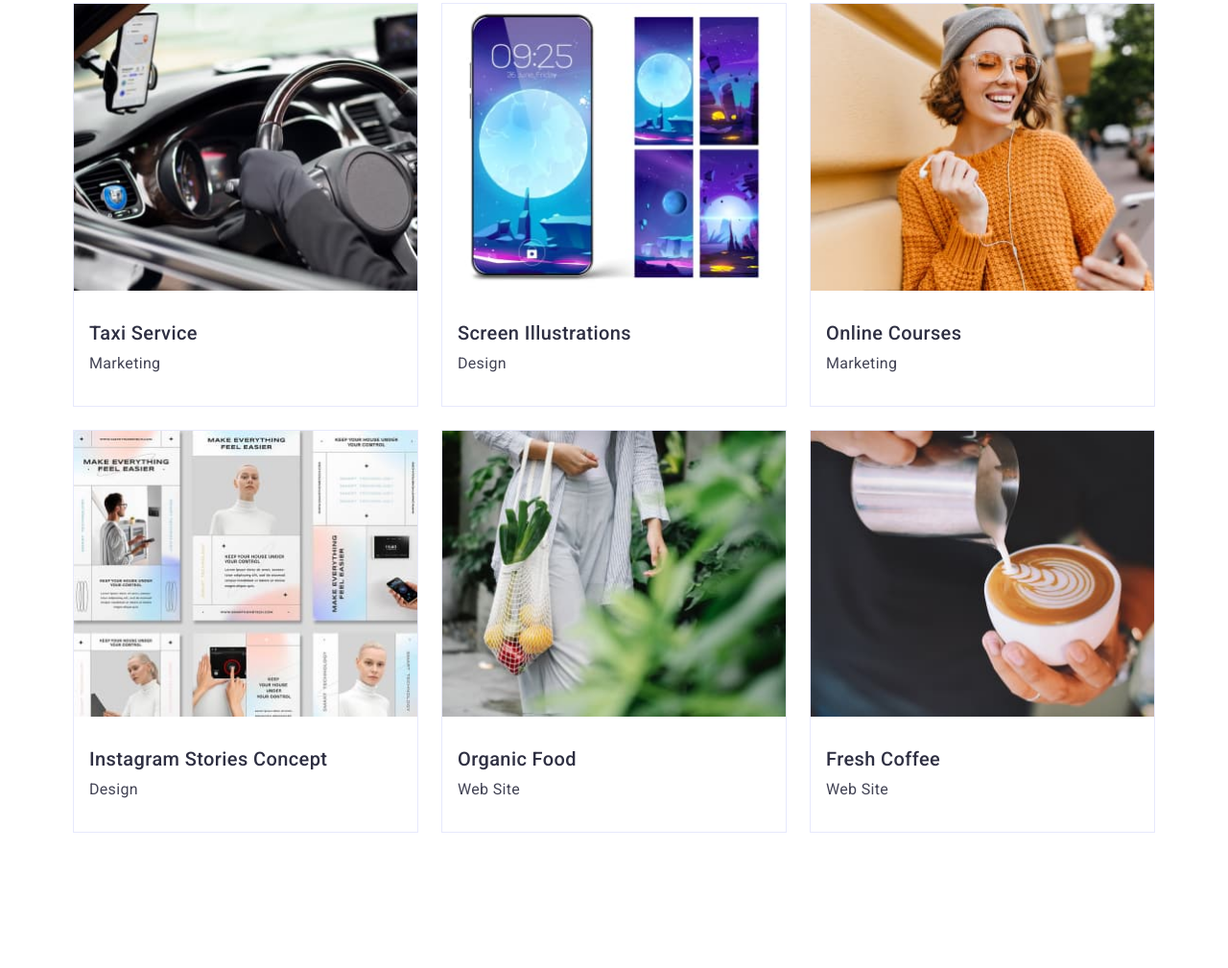
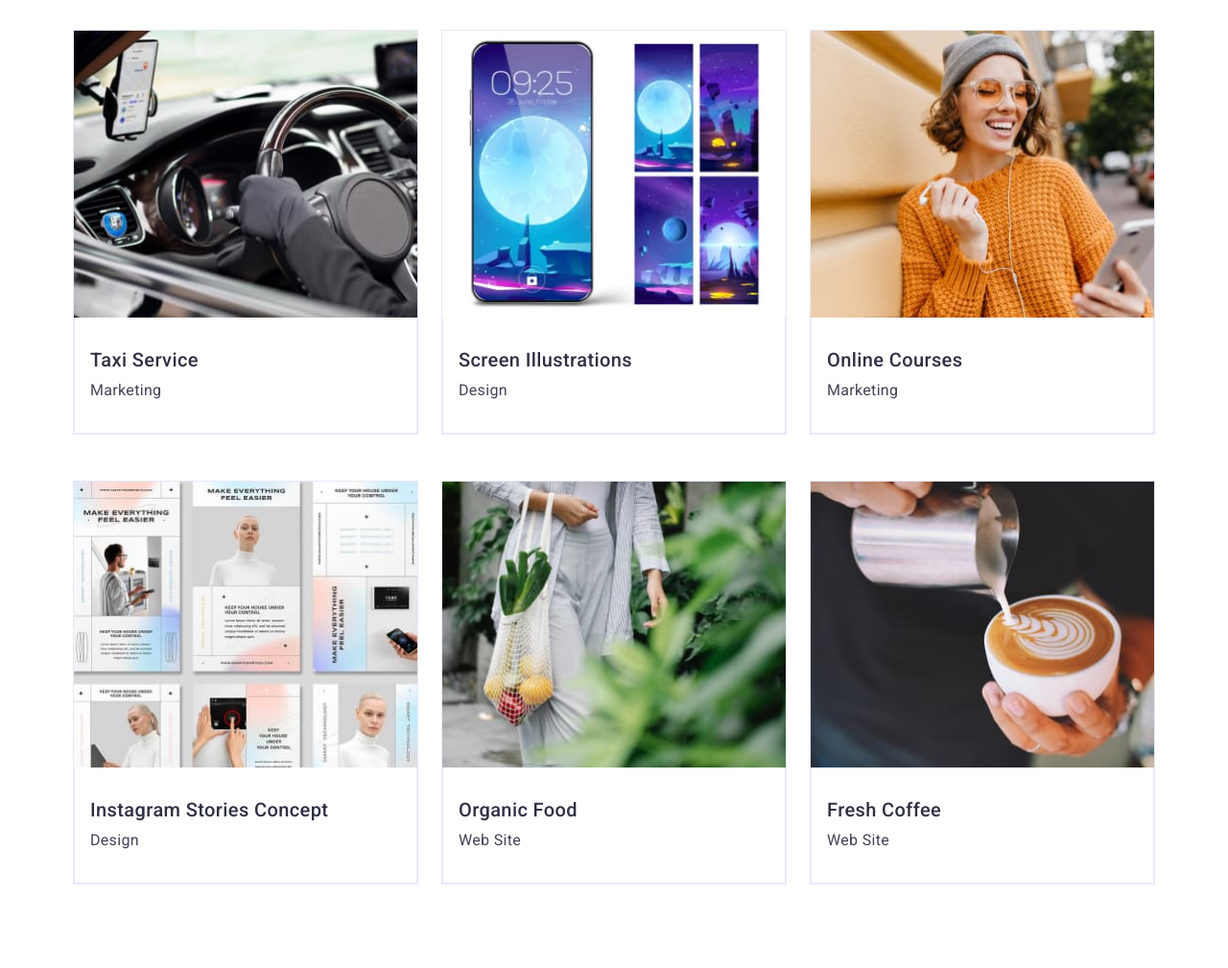
Before and after one commit to Anna-Yavorska/goit-markup-hw-03, a plain HTML site: page portfolio.html in a window 1280 px wide. Shown: the part 751-1760 px from the top of the page at 96% size. Drawn offline with nearby package versions, Linux system fonts and the light colour scheme.

Commit message:
add fixes

```diff
--- a/css/styles.css
+++ b/css/styles.css
@@ -58,6 +58,7 @@ img {
 }
 .main-navigation {
   display: flex;
+  align-items: center;
 }
 .logo {
   display: inline-block;
@@ -90,6 +91,7 @@ img {
 }
 .title {
   display: inline-block;
+  padding: 24px 0;
   font-weight: 500;
   font-size: 16px;
   line-height: 1.5;
@@ -124,15 +126,14 @@ img {
 /* Hero */
 .hero {
   background-color: var(--secondary-color);
-}
-.hero-container{
   padding: 188px 0;
 }
+
 .hero-title {
   margin-left: auto;
   margin-right: auto;
   margin-bottom: 48px;
-  width: 496px;
+  max-width: 496px;
   font-size: 56px;
   line-height: 1.07;
   letter-spacing: 0.02em;
@@ -158,16 +159,13 @@ img {
   border-radius: 4px;
 }
 .main-button:hover,
-.main-button:focus,
-.menu-button:hover,
-.menu-button:focus {
+.main-button:focus {
   background-color: var(--secondary-accent-color);
   color: var(--accent-color);
 }
 /* Our strengths */
-.strengths-container{
-  padding-top: 128px;
-  padding-bottom: 28px;
+.strengths-container {
+  padding: 120px 0;
 }
 
 .visually-hidden {
@@ -185,7 +183,6 @@ img {
 .list-position {
   display: flex;
   gap: 24px;
-
 }
 .list-position .subtitle {
   width: 264px;
@@ -214,19 +211,20 @@ img {
   color: var(--secondary-color);
 }
 /* What are we doing */
-.container-examples{
+.container-examples {
   padding-bottom: 120px;
 }
 .examples {
   display: flex;
   gap: 24px;
 }
-.example-item{
-  width: calc((100%-48px)/3);
+.example-item {
+  width: calc((100%-48px) / 3);
 }
 /* Team */
 .team-section {
   background-color: var(--secondary-background);
+  padding: 120px 0;
 }
 .employee {
   text-align: center;
@@ -240,7 +238,7 @@ img {
   box-shadow: 0px 1px 6px rgba(46, 47, 66, 0.08),
     0px 1px 1px rgba(46, 47, 66, 0.16), 0px 2px 1px rgba(46, 47, 66, 0.08);
   border-radius: 0px 0px 4px 4px;
-  width: calc((100% -72px)/4);
+  width: calc((100% -72px) / 4);
 }
 .employee-deskription {
   padding: 32px 16px;
@@ -252,6 +250,7 @@ img {
 }
 .logo-footer {
   display: inline-block;
+  margin-bottom: 16px;
   padding-top: 100px;
   font-family: "Raleway", sans-serif;
   font-weight: 800;
@@ -265,7 +264,6 @@ img {
   color: var(--secondary-background);
 }
 .footer-description {
-  margin-top: 16px;
   padding-bottom: 100px;
   display: block;
   width: 264px;
@@ -277,20 +275,20 @@ img {
 }
 /* Portfolio */
 .our-works {
-  padding-bottom: 120px;
+  padding: 96px 0 120px;
 }
 /* Menu buttons */
 .portfolio-button {
   display: flex;
   justify-content: center;
   gap: 24px;
-  padding-top: 96px;
+  margin-bottom: 72px;
 }
 .menu-button {
   display: block;
   margin-left: auto;
   margin-right: auto;
-  margin-bottom: 72px;
+  /* margin-bottom: 72px; */
   height: 48px;
   font-weight: 500;
   font-size: 16px;
@@ -299,33 +297,36 @@ img {
   color: var(--logo-button-color);
   background-color: var(--secondary-background);
   cursor: pointer;
-  border: none;
+  border: 1px solid var(--card-border-color);
   border-radius: 4px;
+  padding: 12px 24px;
 }
-.our-works{
+.menu-button:hover,
+.menu-button:focus {
+  background-color: var(--secondary-accent-color);
+  color: var(--accent-color);
+  border: 1px solid transparen;
+}
+
+.our-works-list {
   display: flex;
   flex-wrap: wrap;
-  gap: 24px;
+  column-gap: 24px;
+  row-gap: 48px;
 }
 .work-example {
-display: flex;
-width: calc((100% - 48px)/3);
-  padding-bottom: 32px;
+  display: flex;
+  width: calc((100% - 48px) / 3);
   border: 1px solid var(--card-border-color);
 }
-.example-item{
+.example-item {
   display: inline-block;
 
   box-sizing: border-box;
   width: 360px;
-
 }
-.work-example .subtitle{
-  margin-top: 32px;
+.example-deskription {
+  padding: 32px 16px;
+  border: 1px solid var(--card-border-color);
+  border-top: none;
 }
-.example-item .subtitle{
-  padding-left: 16px;
-}
-.example-item .description{
-  padding-left: 16px;
-}
--- a/portfolio.html
+++ b/portfolio.html
@@ -60,9 +60,11 @@
             <li><button class="menu-button" type="button">Web Site</button></li>
             <li><button class="menu-button" type="button">App</button></li>
             <li><button class="menu-button" type="button">Design</button></li>
-          <li><button class="menu-button" type="button">Marketing</button></li>
+            <li>
+              <button class="menu-button" type="button">Marketing</button>
+            </li>
           </ul>
-        <ul class="list our-works">
+          <ul class="list our-works-list">
             <li class="work-example">
               <a class="link example-item" href=""
                 ><img
@@ -73,7 +75,8 @@
                 />
                 <div class="example-deskription">
                   <h2 class="subtitle">Banking App Interface Concept</h2>
-              <p class="description">App</p></div></a
+                  <p class="description">App</p>
+                </div></a
               >
             </li>
             <li class="work-example">
@@ -83,9 +86,12 @@
                   alt="Reading Qr code"
                   width="360"
                   height="300"
-              /><div class="example-deskription">
+                />
+                <div class="example-deskription">
                   <h2 class="subtitle">Cashless Payment</h2>
-              <p class="description">Marketing</p></div></a>
+                  <p class="description">Marketing</p>
+                </div></a
+              >
             </li>
             <li class="work-example">
               <a class="link example-item" href=""
@@ -94,9 +100,12 @@
                   alt="Laptop and phone"
                   width="360"
                   height="300"
-              /><div class="example-deskription">
+                />
+                <div class="example-deskription">
                   <h2 class="subtitle">Meditation App</h2>
-              <p class="description">App</p></div></a>
+                  <p class="description">App</p>
+                </div></a
+              >
             </li>
             <li class="work-example">
               <a class="link example-item" href=""
@@ -106,8 +115,11 @@
                   width="360"
                   height="300"
                 />
+                <div class="example-deskription">
                   <h2 class="subtitle">Taxi Service</h2>
-              <p class="description">Marketing</p></a>
+                  <p class="description">Marketing</p>
+                </div></a
+              >
             </li>
             <li class="work-example">
               <a class="link example-item" href=""
@@ -117,8 +129,10 @@
                   width="360"
                   height="300"
                 />
+                <div class="example-deskription">
                   <h2 class="subtitle">Screen Illustrations</h2>
-              <p class="description">Design</p></a
+                  <p class="description">Design</p>
+                </div></a
               >
             </li>
             <li class="work-example">
@@ -129,8 +143,10 @@
                   width="360"
                   height="300"
                 />
+                <div class="example-deskription">
                   <h2 class="subtitle">Online Courses</h2>
-              <p class="description">Marketing</p></a
+                  <p class="description">Marketing</p>
+                </div></a
               >
             </li>
             <li class="work-example">
@@ -141,8 +157,10 @@
                   width="360"
                   height="300"
                 />
+                <div class="example-deskription">
                   <h2 class="subtitle">Instagram Stories Concept</h2>
-              <p class="description">Design</p></a
+                  <p class="description">Design</p>
+                </div></a
               >
             </li>
             <li class="work-example">
@@ -153,8 +171,10 @@
                   width="360"
                   height="300"
                 />
+                <div class="example-deskription">
                   <h2 class="subtitle">Organic Food</h2>
-              <p class="description">Web Site</p></a
+                  <p class="description">Web Site</p>
+                </div></a
               >
             </li>
             <li class="work-example">
@@ -165,8 +185,10 @@
                   width="360"
                   height="300"
                 />
+                <div class="example-deskription">
                   <h2 class="subtitle">Fresh Coffee</h2>
-              <p class="description">Web Site</p></a
+                  <p class="description">Web Site</p>
+                </div></a
               >
             </li>
           </ul>
```
Also changed, not shown: index.html (+16 -18 lines). Lines whose indentation alone changed are shown as unchanged.
